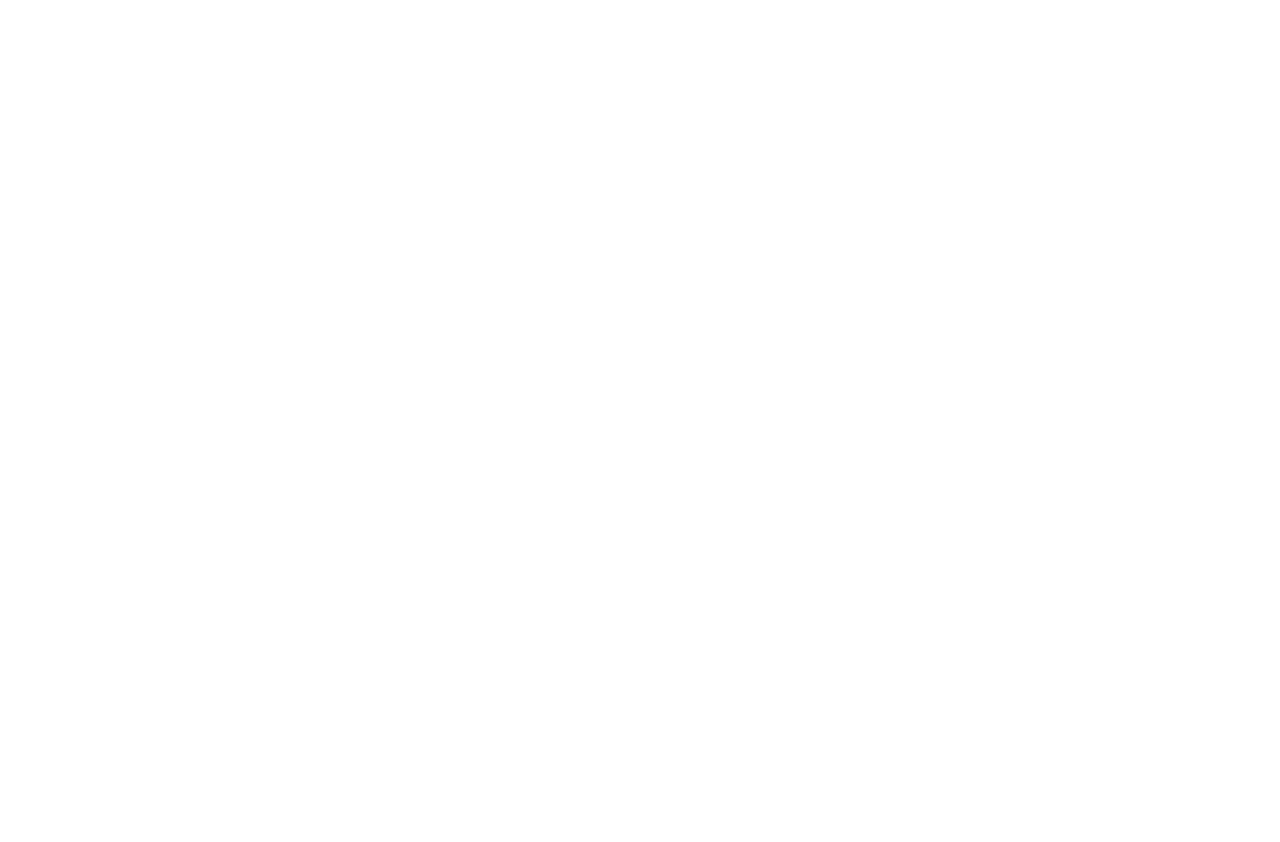
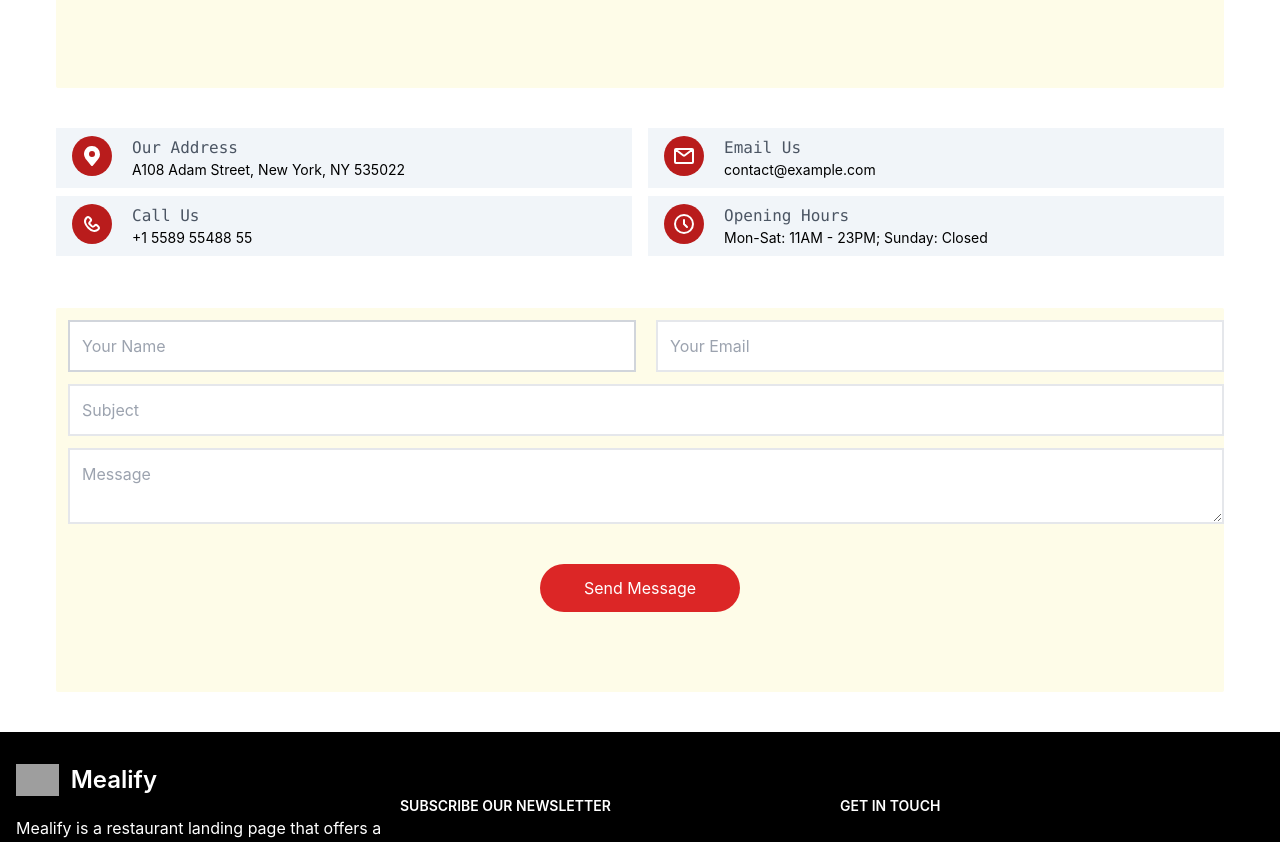
Before and after one commit to yafa-jawabreh21/RestaurantReact, a React (Create React App) app: page / in a window 1280 px wide. Shown: the part 2220-3062 px from the top of the page. Before the commit the page ends 2140 px from the top, so only its background shows below. Built offline with nearby package versions, Linux system fonts and the light colour scheme; grey boxes are pictures that could not be loaded; a web font is replaced by a local one.

Commit message:
contact comp

```diff
--- a/src/Home.js
+++ b/src/Home.js
@@ -1,6 +1,7 @@
 import Homestart from "./components/Homestart";
 import Chefs from "./components/Chefs";
 import Gallery from "./components/Gallery";
+import Contact from "./components/Contact";
 function Home(){
     return(
         <>
@@ -20,6 +21,7 @@
 <Homestart/>
 <Chefs/>
 <Gallery/>
+<Contact/>
 
 
 <footer class="bg-black dark:bg-gray-900">
--- a/src/components/Contact.js
+++ b/src/components/Contact.js
@@ -1,7 +1,87 @@
 function Contact(){
     return(
         <>
+        <div class="contact">
+        <h5 className="text-center text-gray-400 text-sm ">CONTACT</h5>
+        <h1 className=" font-medium font-sue-ellen text-red-500 text-3xl text-center"><span className="text-black">HELP?</span> CONTACT US</h1>
+        <div className="mx-14 my-0 bg-yellow-50 w-auto h-96 mb-10 mt-7 rounded-sm"></div>
+        <div className="grid grid-cols-2 gap-4 md:grid-cols-2  mx-14 py-0 my-0 pb-6">
+            <div className="grid gap-2 ">
+              <div className="bg-slate-100 w-auto h-fit flex py-2 pl-4">
+                <div className="rounded-full bg-red-700  h-10 w-10 mr-5">
+                  <svg class="my-2  mx-auto w-6 h-6 text-white dark:text-white" aria-hidden="true" xmlns="http://www.w3.org/2000/svg" width="24" height="24" fill="currentColor" viewBox="0 0 24 24">
+                   <path fill-rule="evenodd" d="M11.906 1.994a8.002 8.002 0 0 1 8.09 8.421 7.996 7.996 0 0 1-1.297 3.957.996.996 0 0 1-.133.204l-.108.129c-.178.243-.37.477-.573.699l-5.112 6.224a1 1 0 0 1-1.545 0L5.982 15.26l-.002-.002a18.146 18.146 0 0 1-.309-.38l-.133-.163a.999.999 0 0 1-.13-.202 7.995 7.995 0 0 1 6.498-12.518ZM15 9.997a3 3 0 1 1-5.999 0 3 3 0 0 1 5.999 0Z" clip-rule="evenodd"/>
+                  </svg>
+                </div>
+                    <div className="text-left">
+                        <h1 className="text-left text-base text-gray-600 font-mono font-normal">Our Address</h1>
+                        <h5 className="text-left text-black text-sm">A108 Adam Street, New York, NY 535022</h5>
+                    </div>
+                </div>
 
+                <div className="bg-slate-100 w-auto h-fit flex py-2 pl-4">
+                <div className="rounded-full bg-red-700  h-10 w-10 mr-5">
+                  <svg class="my-2  mx-auto w-6 h-6 text-white dark:text-white" aria-hidden="true" xmlns="http://www.w3.org/2000/svg" width="24" height="24" fill="none" viewBox="0 0 24 24">
+                  <path stroke="currentColor" stroke-linecap="round" stroke-linejoin="round" stroke-width="2" d="M18.427 14.768 17.2 13.542a1.733 1.733 0 0 0-2.45 0l-.613.613a1.732 1.732 0 0 1-2.45 0l-1.838-1.84a1.735 1.735 0 0 1 0-2.452l.612-.613a1.735 1.735 0 0 0 0-2.452L9.237 5.572a1.6 1.6 0 0 0-2.45 0c-3.223 3.2-1.702 6.896 1.519 10.117 3.22 3.221 6.914 4.745 10.12 1.535a1.601 1.601 0 0 0 0-2.456Z"/>
+                  </svg>
+
+                </div>
+                    <div className="text-left">
+                        <h1 className="text-left text-base text-gray-600 font-mono font-normal">Call Us</h1>
+                        <h5 className="text-left text-black text-sm">+1 5589 55488 55</h5>
+                    </div>
+                </div>
+            </div>
+
+
+
+
+            <div className="grid gap-2">
+              <div className="bg-slate-100 w-auto h-fit flex py-2 pl-4">
+                <div className="rounded-full bg-red-700  h-10 w-10 mr-5">
+                <svg class="my-2  mx-auto w-6 h-6 text-white dark:text-white" aria-hidden="true" xmlns="http://www.w3.org/2000/svg" width="24" height="24" fill="none" viewBox="0 0 24 24">
+                  <path stroke="currentColor" stroke-linecap="round" stroke-width="2" d="m3.5 5.5 7.893 6.036a1 1 0 0 0 1.214 0L20.5 5.5M4 19h16a1 1 0 0 0 1-1V6a1 1 0 0 0-1-1H4a1 1 0 0 0-1 1v12a1 1 0 0 0 1 1Z"/>
+                  </svg>
+                </div>
+                    <div className="text-left">
+                        <h1 className="text-left text-base text-gray-600 font-mono font-normal">Email Us</h1>
+                        <h5 className="text-left text-black text-sm">contact@example.com</h5>
+                    </div>
+                </div>
+
+                <div className="bg-slate-100 w-auto h-fit flex py-2 pl-4">
+                <div className="rounded-full bg-red-700  h-10 w-10 mr-5">
+                  <svg class="my-2  mx-auto w-6 h-6 text-white dark:text-white" aria-hidden="true" xmlns="http://www.w3.org/2000/svg" width="24" height="24" fill="none" viewBox="0 0 24 24">
+                  <path stroke="currentColor" stroke-linecap="round" stroke-linejoin="round" stroke-width="2" d="M12 8v4l3 3m6-3a9 9 0 1 1-18 0 9 9 0 0 1 18 0Z"/>
+                  </svg>
+
+
+                </div>
+                    <div className="text-left">
+                        <h1 className="text-left text-base text-gray-600 font-mono font-normal">Opening Hours</h1>
+                        <h5 className="text-left text-black text-sm"><span>Mon-Sat:</span> 11AM - 23PM; <span>Sunday:</span> Closed</h5>
+                    </div>
+                </div>
+            </div>
+        </div>
+
+        <form>
+        <div className="mx-14 my-0 bg-yellow-50 w-auto h-96 mb-10 mt-7 rounded-sm " >
+            <div className="flex gap-5 pt-3 pl-3">
+                    <input type="text" placeholder="Your Name" className="h-fit w-1/2 py-3 px-3 border-2 border-gray-300 focus:border-gray-300"></input>
+                    <input type="email" placeholder="Your Email" className="h-fit w-1/2 py-3 px-3 border-2"></input>
+            </div>
+            <div className="flex gap-5 pt-3 pl-3 flex-wrap">
+            <input type="text" placeholder="Subject" className=" w-full py-3 px-3 border-2"></input>
+            </div>
+            <div className="flex gap-5 pt-3 pl-3 flex-wrap">
+            <textarea placeholder="Message" className="w-full py-3 px-3 border-2"></textarea>
+            </div>
+            <button className="bg-red-600 rounded-full py-3 px-11 mt-10 hover:bg-red-800 text-white text-center ">Send Message</button>
+
+        </div>
+        </form>
+        </div>
 
         </>
     )
```
